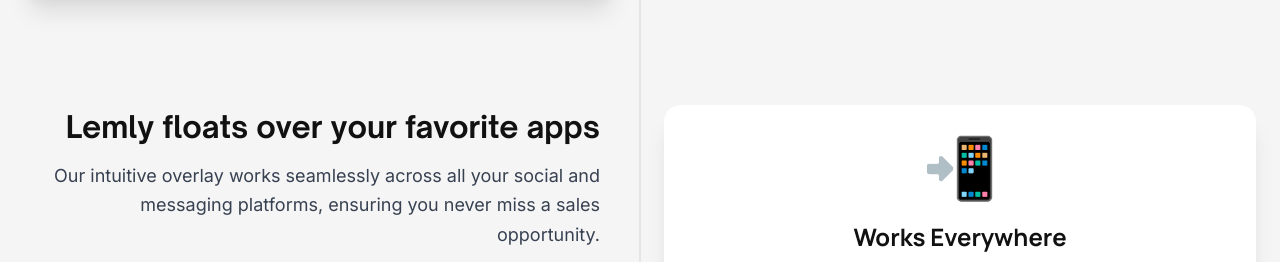
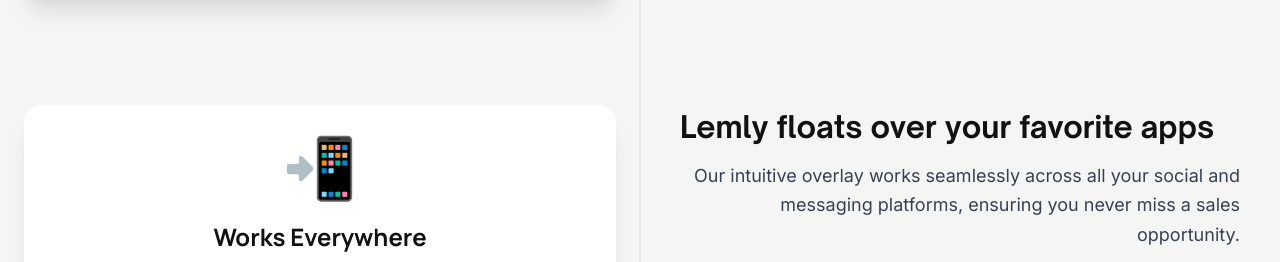
Before and after one commit to leeperry78/lemly-landing, a plain HTML site: page index.html in a window 1280 px wide. Shown: the part 2397-2659 px from the top of the page. Drawn offline with nearby package versions, Linux system fonts and the light colour scheme.

Commit message:
Update index.html

```diff
--- a/index.html
+++ b/index.html
@@ -1746,8 +1746,17 @@
         <!-- Second Feature -->
         <div class="relative mb-24">
           <div class="grid md:grid-cols-2 gap-12 items-center">
-            <div class="p-4 md:order-first feature-content scroll-reveal">
-              <h3 class="text-3xl font-bold mb-4 font-open-sauce text-lemly-dark md:text-right">
+            <div class="feature-image scroll-reveal">
+              <div class="bg-white rounded-2xl p-8 h-full flex items-center justify-center shadow-lg">
+                <div class="text-center">
+                  <div class="text-6xl mb-6">📲</div>
+                  <h4 class="text-2xl font-bold mb-3 font-manrope">Works Everywhere</h4>
+                  <p class="text-gray-700 font-inter">Our widget floats over all your favorite social apps</p>
+                </div>
+              </div>
+            </div>
+            <div class="p-4 feature-content scroll-reveal">
+              <h3 class="text-3xl font-bold mb-4 font-open-sauce text-lemly-dark">
                 Lemly floats over your favorite apps
               </h3>
               <p class="text-gray-700 mb-6 font-inter text-lg leading-relaxed md:text-right">
@@ -1775,15 +1784,6 @@
                   style="transition-delay: 0.4s;">
                   <i class="fab fa-facebook text-lg mr-2"></i>
                   <span class="font-medium font-inter">Facebook</span>
-                </div>
-              </div>
-            </div>
-            <div class="feature-image scroll-reveal">
-              <div class="bg-white rounded-2xl p-8 h-full flex items-center justify-center shadow-lg">
-                <div class="text-center">
-                  <div class="text-6xl mb-6">📲</div>
-                  <h4 class="text-2xl font-bold mb-3 font-manrope">Works Everywhere</h4>
-                  <p class="text-gray-700 font-inter">Our widget floats over all your favorite social apps</p>
                 </div>
               </div>
             </div>
@@ -2008,7 +2008,7 @@
                 <p>Use anywhere Visa cards are accepted worldwide</p>
               </div>
             </li>
-          </ul>
+          </div>
         </div>
       </div>
     </div>
```
